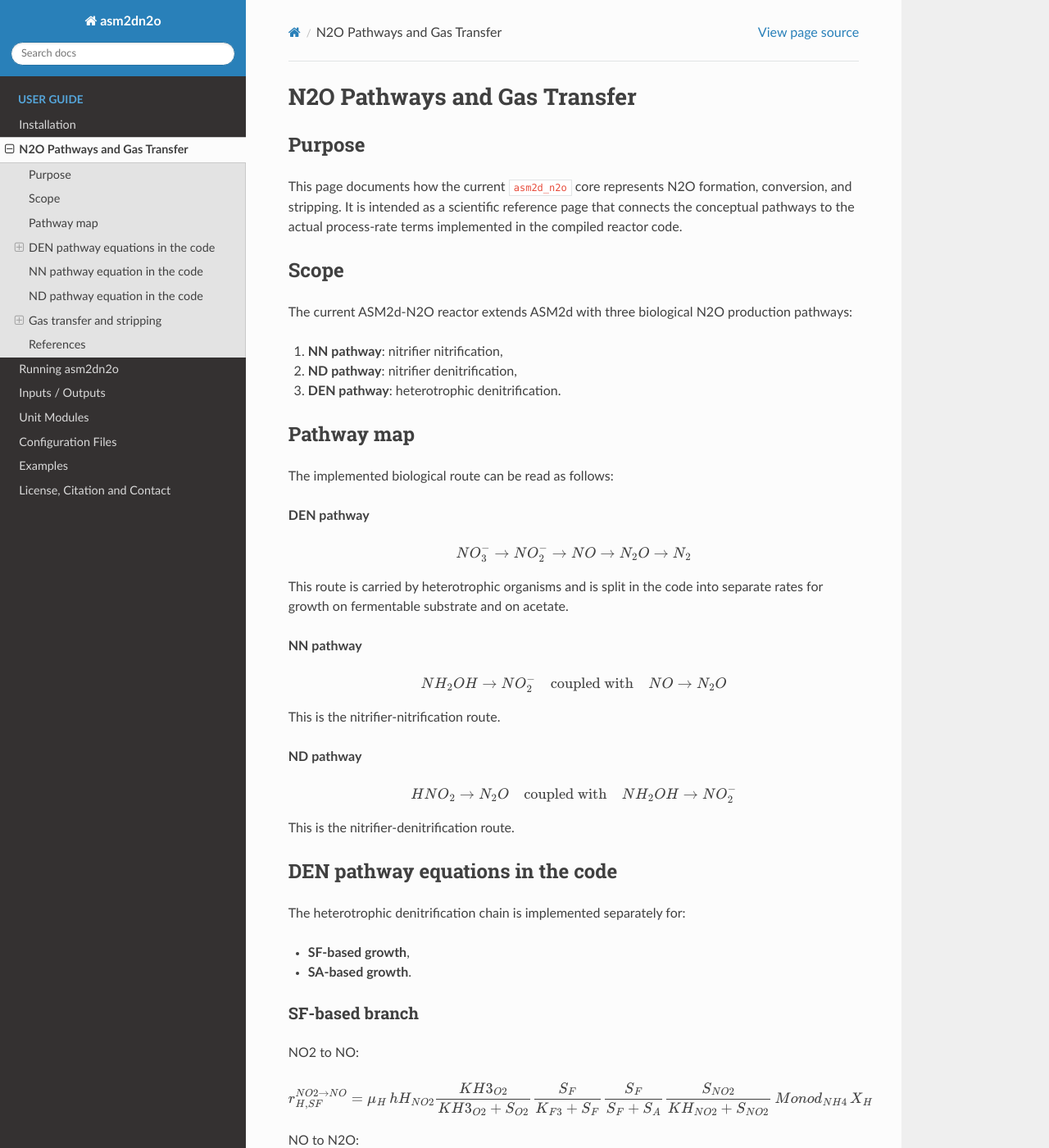
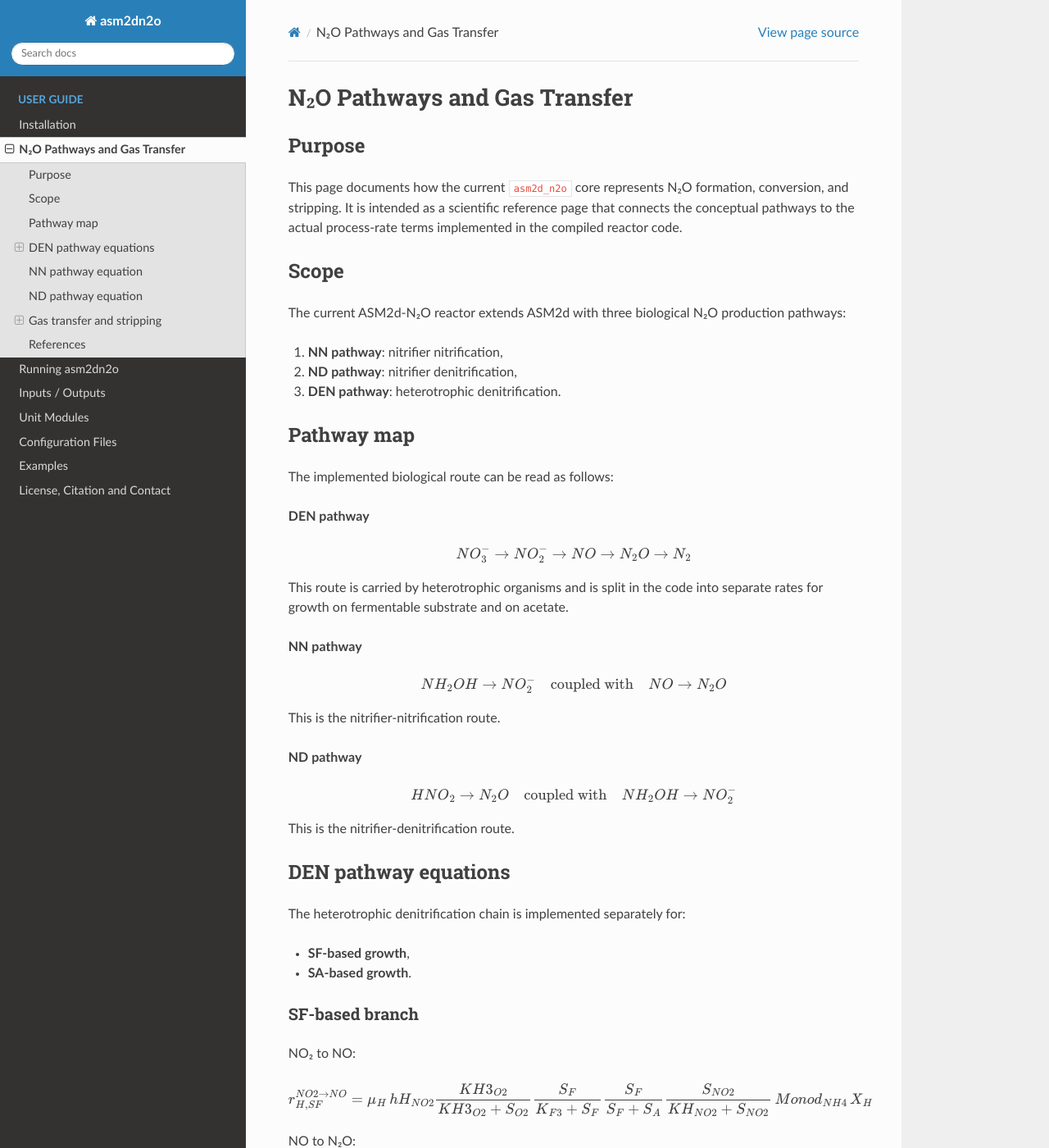
Before and after one commit to tabunama/asm2dn2o, a Sphinx documentation site: the page built from docs/source/n2o_pathways.rst, in a window 1280 px wide and 1400 px high. Shown: the whole window at 82% size. Built offline with Sphinx 7.4.7 and the Read the Docs theme 3.1.0, drawn with Linux system fonts in a browser that asks for light colours; some of the changed text lies outside the part shown.

Commit message:
Update docs

```diff
--- a/docs/source/index.rst
+++ b/docs/source/index.rst
@@ -54,7 +54,8 @@ The package is designed as a compact modelling kernel rather than a full
 end-user application. It gives the user the compiled building blocks needed to:
 
 - assemble dynamic ASM2d-N₂O reactor simulations in Python,
-- build plant-specific municipal anaerobic/anoxic/oxic (A2/O) or AX/AR tank layouts; as well as broader flowsheets,
+- build plant-specific municipal anaerobic/anoxic/oxic (A2/O) or AX/AR tank layouts, including primary and secondary clarifiers, hydraulic combiner and delay,
+- test control logics on aeration, RAS, WAS, etc.
 - analyse DO, NH₄, NO₂, NO₃, and N₂O dynamics,
 - connect biological production with gas stripping and off-gas behaviour.
 
@@ -75,7 +76,8 @@ still requires user-prepared companion files such as:
 - initial-condition vectors XINIT,
 - basin-specific parameter vectors PAR,
 - clarifiers settings,
-- measured recycle (RAS/WAS) or blowers/airflow signals (or KLa),
+- measured recycle (RAS/WAS) hydrulics,
+- blowers/airflow signals (or KLa),
 - a plant-specific main driver.
 
 This separation is intentional: the wheel stays compact and reusable, while the
--- a/docs/source/n2o_pathways.rst
+++ b/docs/source/n2o_pathways.rst
@@ -1,10 +1,10 @@
-N2O Pathways and Gas Transfer
+N₂O Pathways and Gas Transfer
 =============================
 
 Purpose
 -------
 
-This page documents how the current ``asm2d_n2o`` core represents N2O
+This page documents how the current ``asm2d_n2o`` core represents N₂O
 formation, conversion, and stripping. It is intended as a scientific
 reference page that connects the conceptual pathways to the actual
 process-rate terms implemented in the compiled reactor code.
@@ -12,7 +12,7 @@ process-rate terms implemented in the compiled reactor code.
 Scope
 ---------------------------
 
-The current ASM2d-N2O reactor extends ASM2d with three biological N2O
+The current ASM2d-N₂O reactor extends ASM2d with three biological N₂O
 production pathways:
 
 1. **NN pathway**: nitrifier nitrification,
@@ -53,7 +53,7 @@ This is the nitrifier-nitrification route.
 This is the nitrifier-denitrification route.
 
 
-DEN pathway equations in the code
+DEN pathway equations
 ---------------------------------
 
 The heterotrophic denitrification chain is implemented separately for:
@@ -65,7 +65,7 @@ The heterotrophic denitrification chain is implemented separately for:
 SF-based branch
 ~~~~~~~~~~~~~~~
 
-NO2 to NO:
+NO₂ to NO:
 
 .. math::
 
@@ -78,7 +78,7 @@ NO2 to NO:
    \frac{S_{NO2}}{KH_{NO2}+S_{NO2}}
    \, Monod_{NH4} \, X_H
 
-NO to N2O:
+NO to N₂O:
 
 .. math::
 
@@ -91,7 +91,7 @@ NO to N2O:
    \frac{S_{NO}}{KH_{NO}+S_{NO}+S_{NO}^2/KI_{NO}}
    \, Monod_{NH4} \, X_H
 
-N2O to N2:
+N₂O to N2:
 
 .. math::
 
@@ -107,7 +107,7 @@ N2O to N2:
 SA-based branch
 ~~~~~~~~~~~~~~~
 
-NO2 to NO:
+NO₂ to NO:
 
 .. math::
 
@@ -120,7 +120,7 @@ NO2 to NO:
    \frac{S_{NO2}}{KH_{NO2}+S_{NO2}}
    \, Monod_{NH4} \, X_H
 
-NO to N2O:
+NO to N₂O:
 
 .. math::
 
@@ -133,7 +133,7 @@ NO to N2O:
    \frac{S_{NO}}{KH_{NO}+S_{NO}+S_{NO}^2/KI_{NO}}
    \, Monod_{NH4} \, X_H
 
-N2O to N2:
+N₂O to N₂:
 
 .. math::
 
@@ -148,10 +148,10 @@ N2O to N2:
 
 
 
-NN pathway equation in the code
+NN pathway equation
 -------------------------------
 
-The nitrifier-nitrification N2O production term is written as:
+The nitrifier-nitrification N₂O production term is written as:
 
 .. math::
 
@@ -164,7 +164,7 @@ The nitrifier-nitrification N2O production term is written as:
 
 
 
-ND pathway equation in the code
+ND pathway equation
 -------------------------------
 
 The nitrifier-denitrification term is written as:
@@ -195,7 +195,7 @@ where the oxygen dependence is:
 Gas transfer and stripping
 --------------------------
 
-The measured and simulated N2O signal is shaped strongly by stripping.
+The measured and simulated N₂O signal is shaped strongly by stripping.
 
 General gas-liquid transfer logic
 ~~~~~~~~~~~~~~~~~~~~~~~~~~~~~~~~~
```
